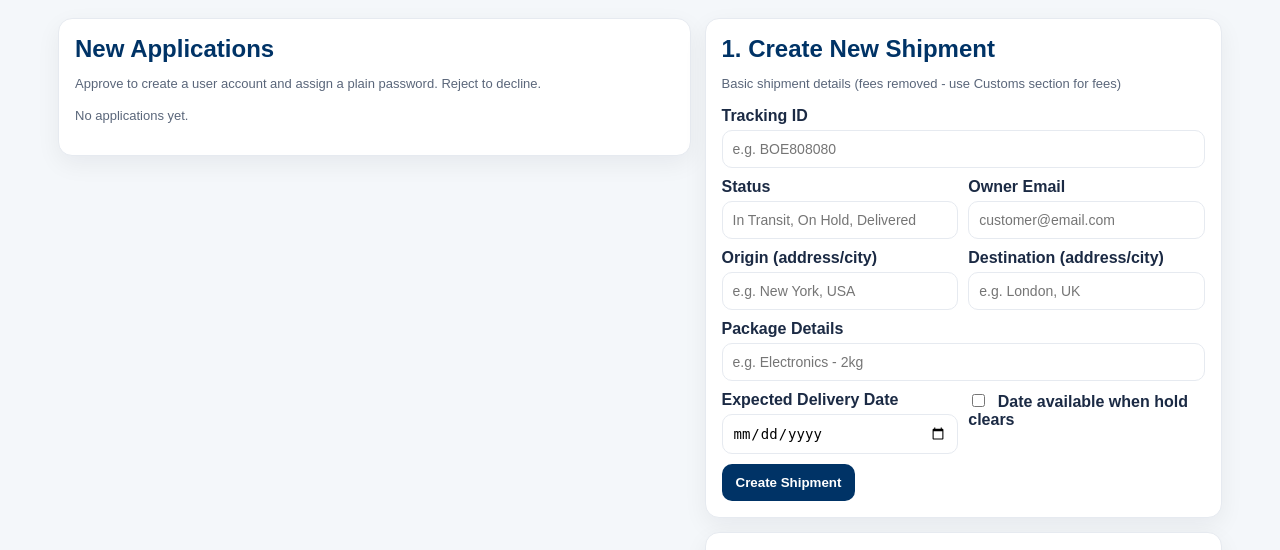
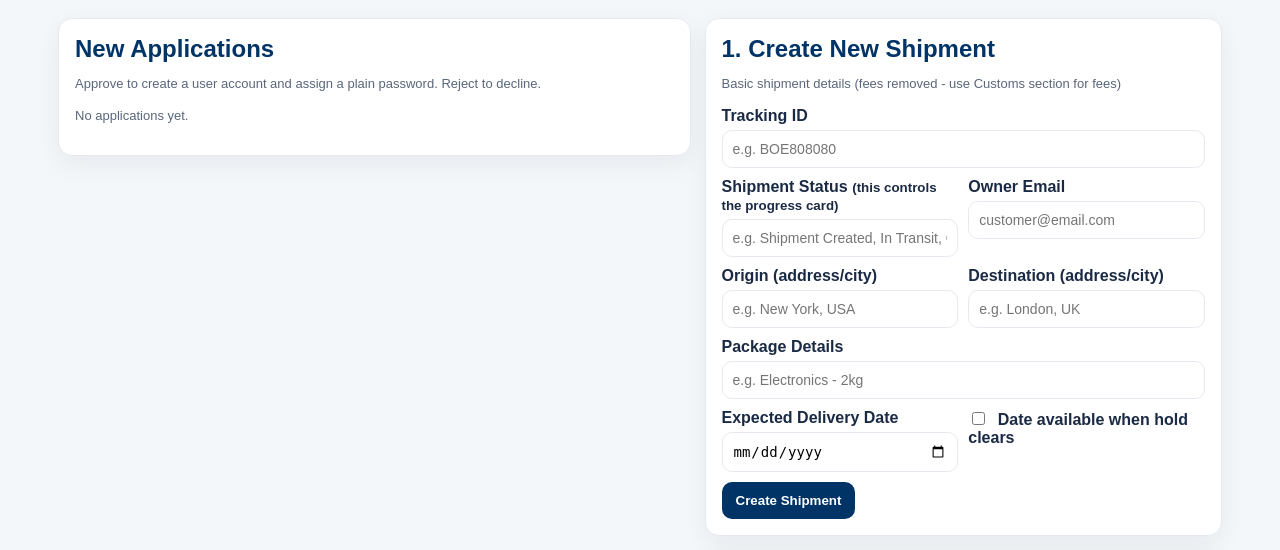
Before and after one commit to care3653-a11y/Glopac, a Flask app: template templates/admin.html in a window 1280 px wide. Shown: the part 109-659 px from the top of the page. Run offline with Flask 3, Linux system fonts and the light colour scheme; the template is opened without the code that fills it, so the values that code supplies are empty; parts of the project's set-up code (start-up, migrations or seed data) failed here and were passed over.

Commit message:
Update admin.html

```diff
--- a/templates/admin.html
+++ b/templates/admin.html
@@ -246,8 +246,8 @@ textarea{resize:vertical}
 
         <div class="two">
           <div>
-            <label>Status</label>
-            <input type="text" name="status" required placeholder="In Transit, On Hold, Delivered">
+            <label><strong>Shipment Status</strong> <small>(this controls the progress card)</small></label>
+            <input type="text" name="status" required placeholder="e.g. Shipment Created, In Transit, On Hold, Delivered">
           </div>
           <div>
             <label>Owner Email</label>
```
